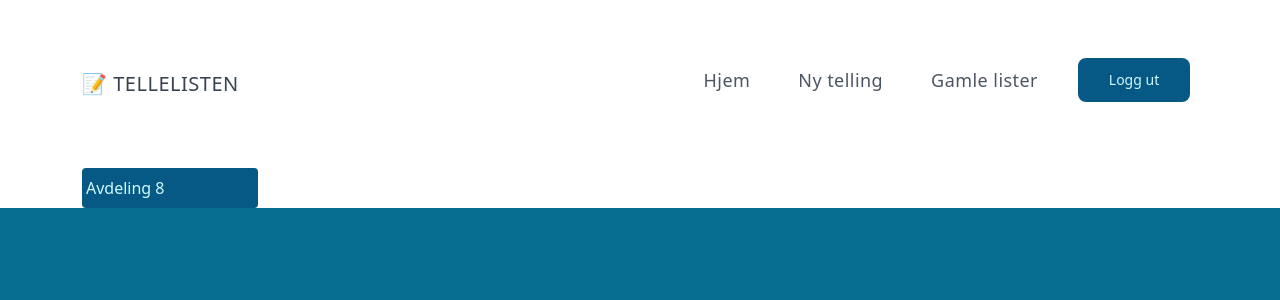
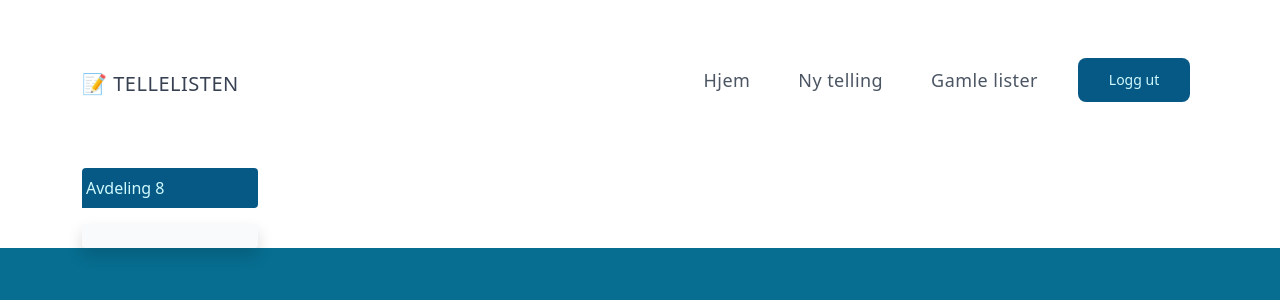
Before and after one commit to torhenningegenes/telleliste, a Next.js app: page /Old-lists/res-card in a window 1280 px wide. Shown: the top 300 px of the page. Built offline with nearby package versions, Linux system fonts and the light colour scheme; no server answers; sample sign-in values are in the browser's storage.

Commit message:
progress on res card

```diff
--- a/pages/Old-lists/res-card.js
+++ b/pages/Old-lists/res-card.js
@@ -2,15 +2,19 @@ import { Popover, Transition } from "@headlessui/react";
 import React from "react";
 import { useState } from "react";
 
-function ResCard() {
+function ResCard(props) {
   const [loading, setLoading] = useState(true);
+  const { res } = props;
+  console.log("log fra search-result", res);
   return (
     <>
       <div className="container">
-        <div className=" bg-sky-800 w-44 text-sky-100 px-1 py-2 rounded">
+        <div className=" bg-sky-800 w-44 text-sky-100 px-1 py-2 rounded-r rounded-t">
           Avdeling 8
         </div>
-        <div className="bg-sky-100"></div>
+        <div className="bg-gray-50 text-gray-700 w-44 shadow rounded-br rounded-bl mb-2 h-6 ">
+          <ul></ul>
+        </div>
       </div>
     </>
   );
--- a/pages/Old-lists/search-result.js
+++ b/pages/Old-lists/search-result.js
@@ -1,10 +1,12 @@
 import React from "react";
+import { useState } from "react";
 import ResCard from "./res-card.js";
 
 function SearchResult(props) {
   const { res, formState } = props;
 
-  console.log("Log fra search result component", res);
+  console.log("Log fra search result: ", res);
+
   return (
     <>
       <span className="mr-1 text-lg  text-gray-700">Ditt søk:</span>
@@ -12,7 +14,19 @@ function SearchResult(props) {
       <pre>
         <React.Fragment>{JSON.stringify(res)}</React.Fragment>
       </pre>
-      <ResCard />
+
+      {/* <div className="bg-pink-200 min-h-screen">
+        <ul>
+          this is my list
+          {res ? (
+            // res.map((telling) => telling.map((barn) => <li>{barn.navn}</li>))
+            res.map((telling) => <ResCard />)
+          ) : (
+            <div>No res yet</div>
+          )}
+        </ul>
+      </div>
+      <ResCard /> */}
     </>
   );
 }
```
